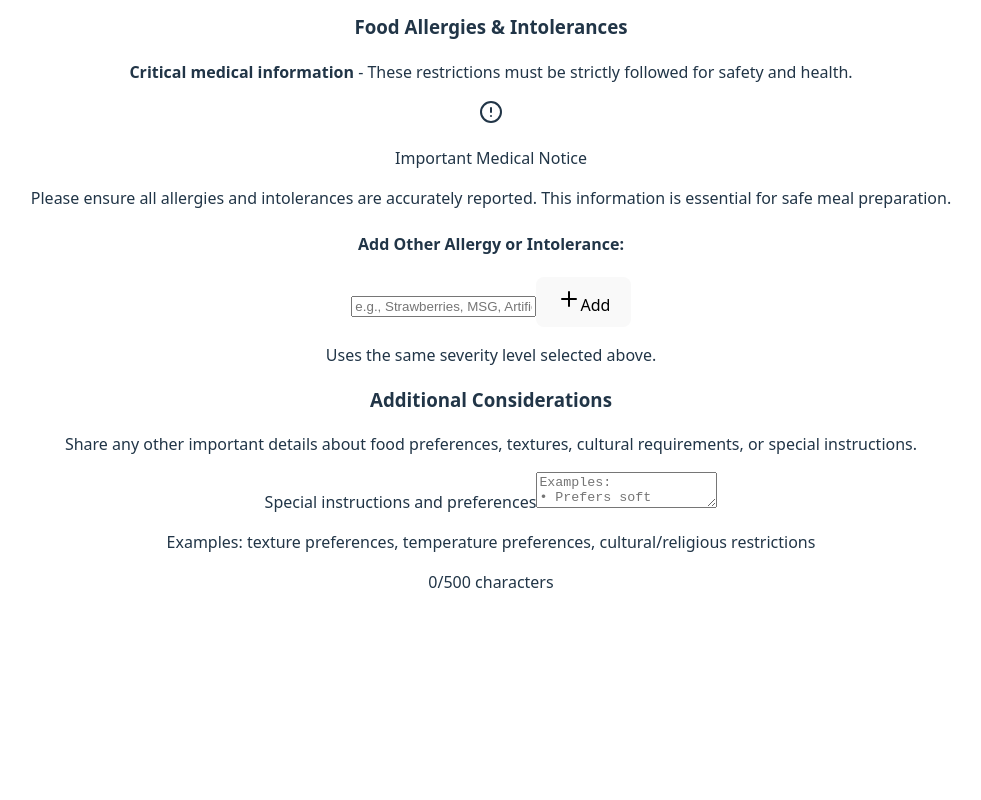
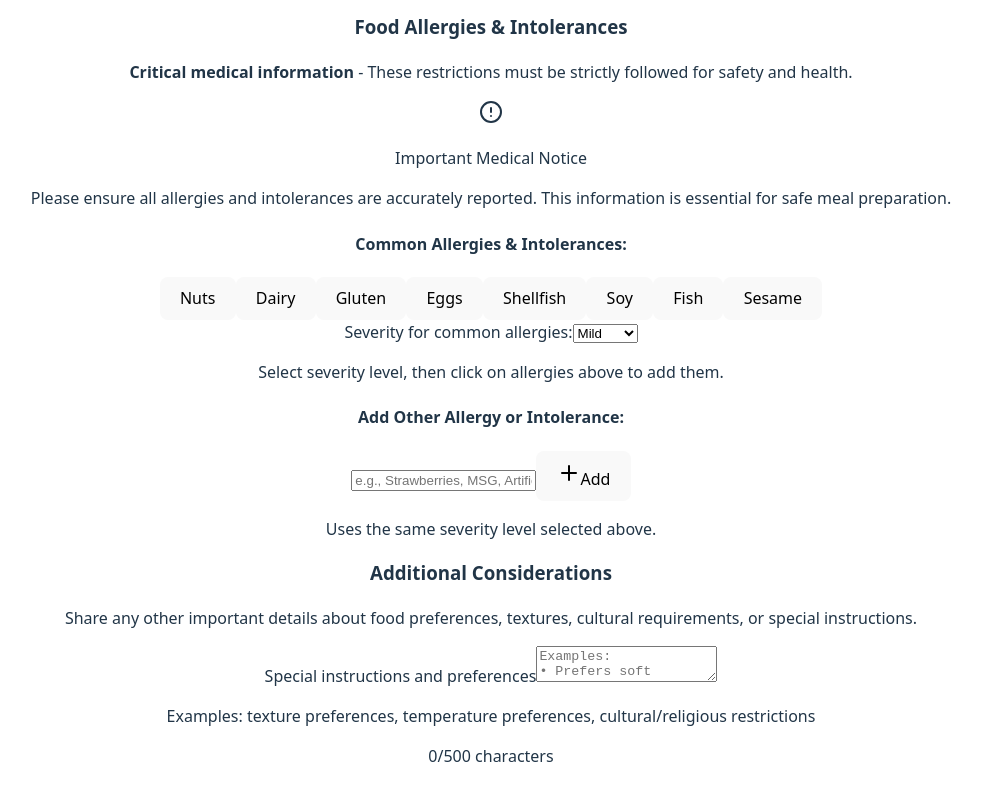
Before and after one commit to Harshitha-15/carenest, a React (Vite) app: page / in a window 1280 px wide. Shown: the part 1074-1874 px from the top of the page, without its empty margins (149-1130 px from the left). Before the commit the page ends 1716 px from the top, so only its background shows below. Built offline with nearby package versions, Linux system fonts and the light colour scheme.

Commit message:
added category to allergy function

```diff
--- a/src/components/Allergies.tsx
+++ b/src/components/Allergies.tsx
@@ -12,10 +12,21 @@ type Props = {
   setAllergies: React.Dispatch<React.SetStateAction<Allergy[]>>;
 };
 
+const COMMON_ALLERGIES = ['Nuts', 'Dairy', 'Gluten', 'Eggs', 'Shellfish', 'Soy', 'Fish', 'Sesame'];
 
 export default function Allergies({ allergies, setAllergies }: Props) {
   const [customAllergy, setCustomAllergy] = useState('');
   const [customSeverity, setCustomSeverity] = useState<'mild' | 'severe'>('mild');
+
+  const addAllergy = (allergen: string, severity: 'mild' | 'severe') => {
+    if (!allergies.find(a => a.name === allergen)) {
+      setAllergies([...allergies, {
+        id: Date.now().toString(),
+        name: allergen,
+        severity
+      }]);
+    }
+  };
 
   const addCustomAllergy = () => {
     if (customAllergy.trim() && !allergies.find(a => a.name.toLowerCase() === customAllergy.toLowerCase())) {
@@ -29,6 +40,17 @@ export default function Allergies({ allergies, setAllergies }: Props) {
     }
   };
 
+  const removeAllergy = (id: string) => {
+    setAllergies(allergies.filter(allergy => allergy.id !== id));
+  };
+
+  const getSeverityClasses = (severity: string) => {
+    switch (severity) {
+      case 'severe': return 'bg-red-500 text-white';
+      case 'mild': return 'bg-yellow-500 text-white';
+      default: return 'bg-gray-200 text-gray-800';
+    }
+  };
 
   return (
     <div className="bg-white border border-gray-200 rounded-lg shadow-sm border-l-4 border-l-red-500">
@@ -51,6 +73,38 @@ export default function Allergies({ allergies, setAllergies }: Props) {
                   Please ensure all allergies and intolerances are accurately reported. This information is essential for safe meal preparation.
                 </p>
               </div>
+            </div>
+          </div>
+
+          <div>
+            <h4 className="font-medium mb-3">Common Allergies & Intolerances:</h4>
+            <div className="grid grid-cols-2 md:grid-cols-4 gap-2 mb-4">
+              {COMMON_ALLERGIES.map((allergen) => (
+                <button
+                  key={allergen}
+                  className="px-3 py-2 text-sm border border-gray-300 rounded-md hover:bg-red-50 hover:border-red-300 disabled:opacity-50 disabled:cursor-not-allowed disabled:bg-gray-100"
+                  onClick={() => addAllergy(allergen, customSeverity)}
+                  disabled={allergies.some(a => a.name === allergen)}
+                >
+                  {allergen}
+                </button>
+              ))}
+            </div>
+            <div className="mb-4">
+              <label className="block text-sm font-medium text-gray-700 mb-2">
+                Severity for common allergies:
+              </label>
+              <select
+                value={customSeverity}
+                onChange={(e) => setCustomSeverity(e.target.value as 'mild' | 'severe')}
+                className="px-3 py-2 border border-gray-300 rounded-md focus:outline-none focus:ring-2 focus:ring-red-500 focus:border-transparent"
+              >
+                <option value="mild">Mild</option>
+                <option value="severe">Severe</option>
+              </select>
+              <p className="text-xs text-gray-500 mt-1">
+                Select severity level, then click on allergies above to add them.
+              </p>
             </div>
           </div>
 
@@ -96,6 +150,15 @@ export default function Allergies({ allergies, setAllergies }: Props) {
                     <span className="ml-1 text-xs opacity-75">
                       ({allergy.severity})
                     </span>
+                    <button
+                      onClick={() => removeAllergy(allergy.id)}
+                      className={`ml-2 inline-flex items-center justify-center w-4 h-4 ${
+                        allergy.severity === 'severe' ? 'text-red-200 hover:text-white' : 'text-yellow-600 hover:text-yellow-800'
+                      }`}
+                      aria-label={`Remove ${allergy.name} allergy`}
+                    >
+                      <X className="w-3 h-3" />
+                    </button>
                   </span>
                 ))}
               </div>
```
